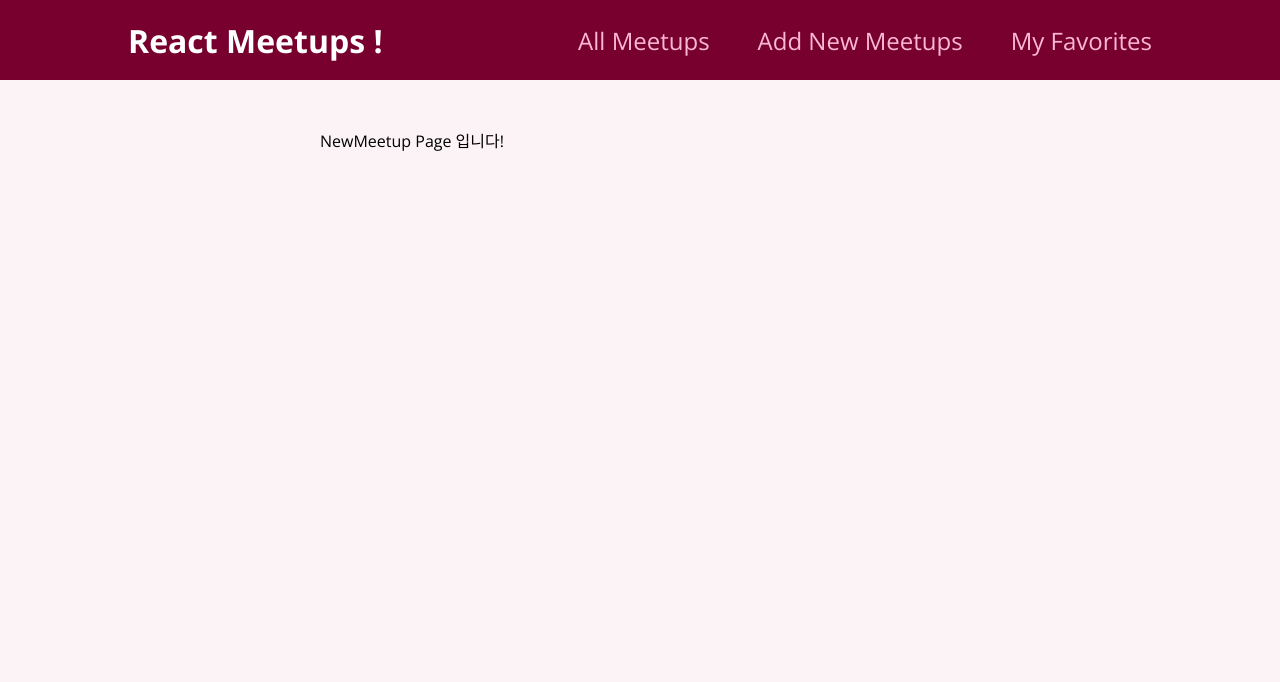
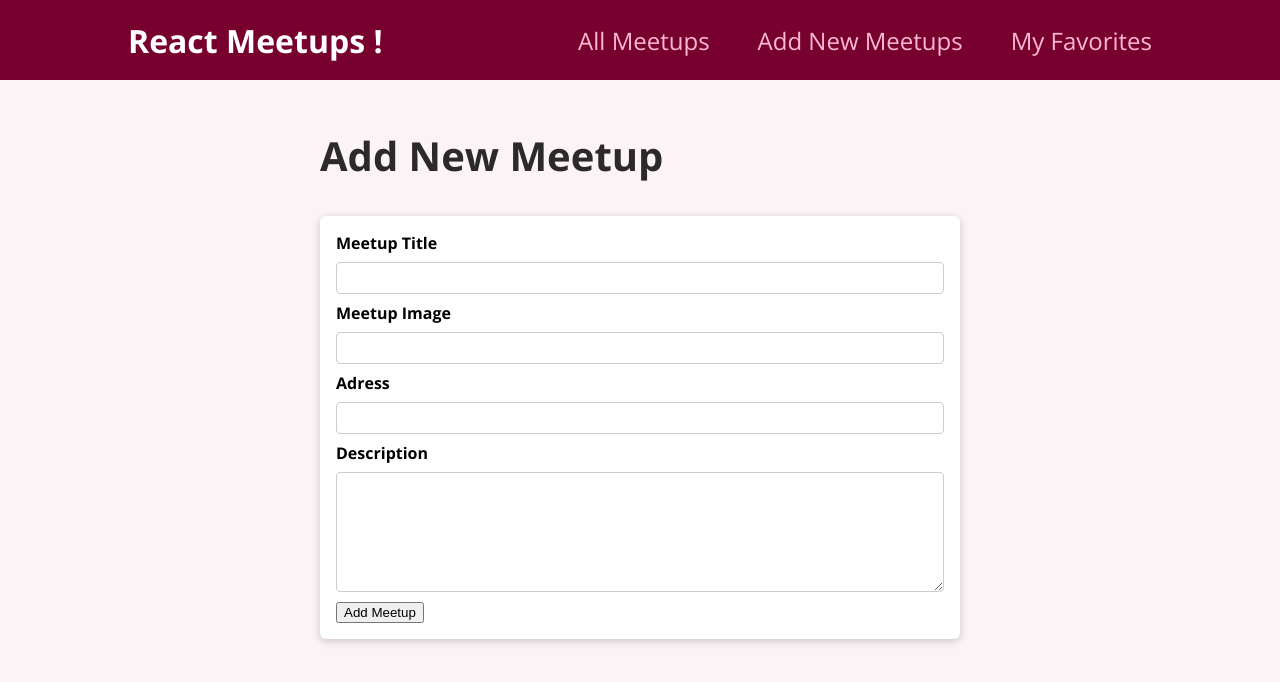
Before and after one commit to AronLee5263/udemy-react2, a React (Create React App) app: page /new-meetup in a window 1280 px wide. Shown: the top 682 px of the page. Built offline with nearby package versions, Linux system fonts and the light colour scheme.

Commit message:
Meetup을 추가할  Form 형식 만듦

```diff
--- /dev/null
+++ b/src/components/meetups/NewMeetupForm.js
@@ -0,0 +1,32 @@
+import Card from "../ui/Card";
+import classes from "./NewMeetupForm.module.css";
+
+function NewMeetupForm() {
+  return (
+    <Card>
+      <form className={classes.form}>
+        <div className={classes.control}>
+          <label htmlFor="title">Meetup Title</label>
+          <input type="text" required id="title" />
+        </div>
+        <div className={classes.control}>
+          <label htmlFor="image">Meetup Image</label>
+          <input type="url" required id="image" />
+        </div>
+        <div className={classes.control}>
+          <label htmlFor="address">Adress</label>
+          <input type="text" required id="address" />
+        </div>
+        <div className={classes.control}>
+          <label htmlFor="description">Description</label>
+          <textarea id="description" required rows="5"></textarea>
+        </div>
+        <div className={classes.action}>
+          <button>Add Meetup</button>
+        </div>
+      </form>
+    </Card>
+  );
+}
+
+export default NewMeetupForm;
--- /dev/null
+++ b/src/components/meetups/NewMeetupForm.module.css
@@ -0,0 +1,45 @@
+.form {
+  padding: 1rem;
+}
+
+.control {
+  margin-bottom: 0.5rem;
+}
+
+.control label {
+  display: block;
+  font-weight: bold;
+  margin-bottom: 0.5rem;
+}
+
+.control input,
+.control textarea {
+  display: block;
+  font: inherit;
+  border-radius: 4px;
+  border: 1px solid #ccc;
+  padding: 0.25rem;
+  width: 100%;
+}
+
+.actions {
+  margin-top: 1rem;
+  text-align: right;
+}
+
+.actions button {
+  font: inherit;
+  cursor: pointer;
+  background-color: #77002e;
+  color: white;
+  padding: 0.5rem 1.5rem;
+  border: 1px solid #77002e;
+  border-radius: 4px;
+  font-weight: bold;
+}
+
+.actions button:hover,
+.actions button:active {
+  background-color: #a50e48;
+  border-color: #a50e48;
+}
--- a/src/pages/NewMeetup.js
+++ b/src/pages/NewMeetup.js
@@ -1,7 +1,12 @@
+import NewMeetupFrom from "../components/meetups/NewMeetupForm";
+
 function NewMeetupPage() {
-  return <div>NewMeetup Page 입니다! </div>;
+  return (
+    <section>
+      <h1>Add New Meetup</h1>
+      <NewMeetupFrom />
+    </section>
+  );
 }
 //
 export default NewMeetupPage;
-
-// 아무의미없는 커밋
```
